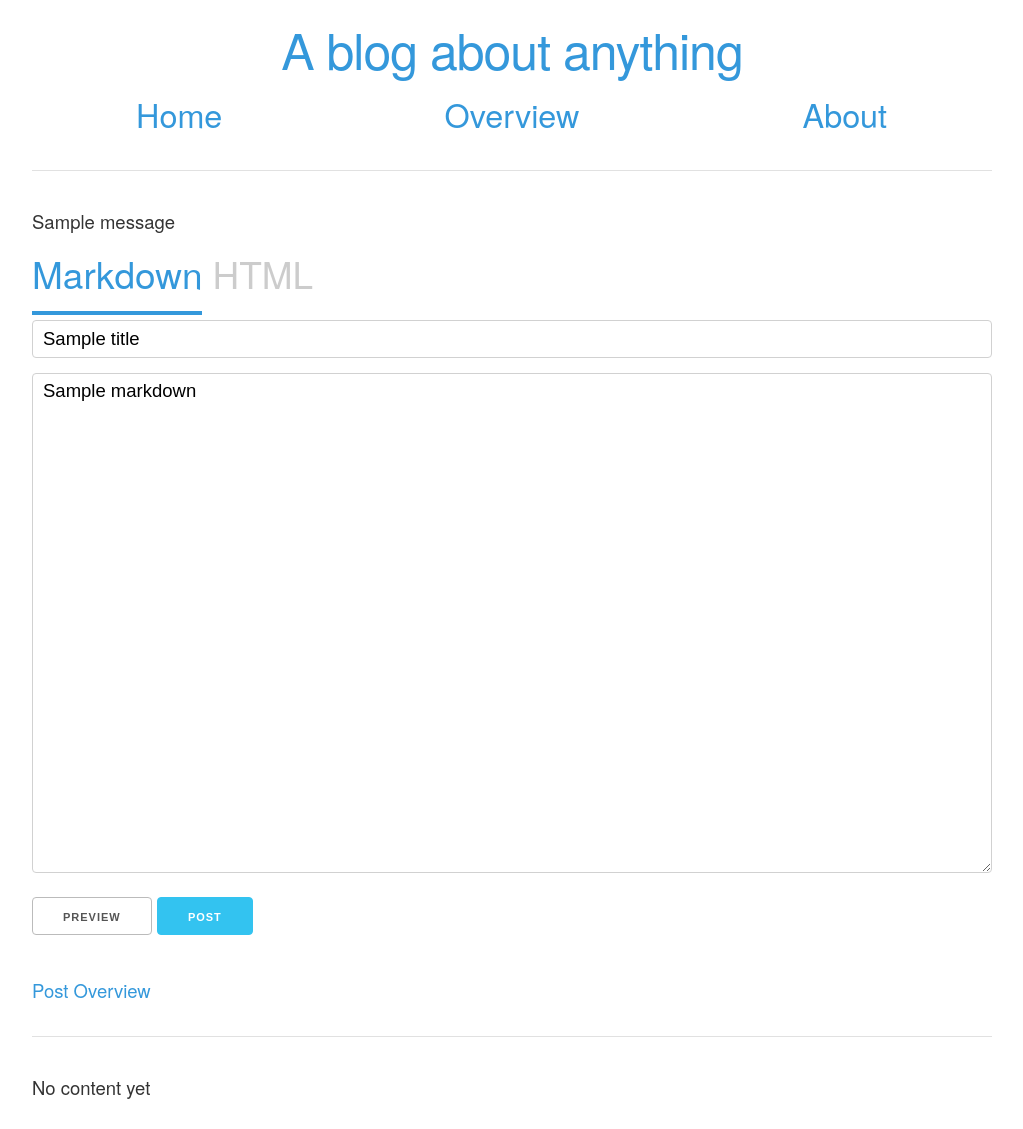
After one commit to j0holo/simple_blog, a Python web app: template app/templates/admin/update_post.html in a window 1280 px wide. The commit adds this page. Shown: the whole page, without its empty margins (128-1151 px from the left). Run offline with Jinja, Linux system fonts and the light colour scheme; the template is opened without the code that fills it: most values are stand-ins (such as "Sample title", 1, 10 or a date in 2020); one stand-in notice (Sample message) is shown.

Commit message:
Fix an update bug with the post editor
The admin/update/<post_id> route used the same HTML as the
add_post view, but that introduced some subtle bugs. Now the
add_post and update_post function use different templates, but
the differences are still small. Also the form elements are
properly aligned with each other.

```diff
--- a/app/static/style.css
+++ b/app/static/style.css
@@ -57,6 +57,7 @@
 body {
 	font-size: 1.85em;
 	line-height: 1.7em;
+    color: #333333;
 }
 
 a {
@@ -129,7 +130,6 @@
 }
 
 .post-details {
-	color: #444444;
 	margin-bottom: 0.5em;
 	font-style: italic;
 	font-size: 1em;
--- a/app/templates/admin/post_overview.html
+++ b/app/templates/admin/post_overview.html
@@ -66,6 +66,6 @@
     {% endif %}
 
     {% if session['logged_in'] %}
-        <a href="{{ url_for('admin.add_post') }}">Add a new post</a>
+        <a href="{{ url_for('.add_post') }}">Add a new post</a>
     {% endif %}
 {% endblock %}
--- /dev/null
+++ b/app/templates/admin/update_post.html
@@ -0,0 +1,67 @@
+{% extends "base.html" %}
+
+{% block header_title %}Preview your Markdown{% endblock %}
+
+{% block body %}
+<div class="row">
+    <div class="twelve columns">
+        {% with messages = get_flashed_messages() %}
+            {% if messages %}
+                {% for message in messages %}
+                    <span>{{message}}</span>
+                {% endfor %}
+            {% endif %}
+        {% endwith %}
+    </div>
+</div>
+
+<form action="{{ url_for('.update_post', post_id=post_id) }}" method="post">
+    <div class="row">
+        <div class="twelve columns">
+            <div class="tabs">
+
+                <input type="radio" checked name="tabs" id="tab1">
+                <label for="tab1">
+                    <span>Markdown</span>
+                </label>
+
+                <input type="radio" name="tabs" id="tab2">
+                <label for="tab2">
+                    <span>HTML</span>
+                </label>
+
+                <div id="tab-content1" class="tab-content">
+                    <input class="input-post-title" type="text" name="title" value="{{ title }}" required placeholder="Your title...">
+                    <textarea class="input-post-textarea" id="textarea"
+                        name="markdown_text" rows="30" cols="40"
+                        placeholder="Start writing your post..."
+                        required
+                        onkeypress="insert_four_spaces(event)">{% if markdown -%}{{ markdown }}{% endif -%}
+                    </textarea>
+                </div>
+
+                <div id="tab-content2" class="tab-content">
+                    {% if title %}
+                        <h1>{{ title }}</h1>
+                    {% endif %}
+                    {% if html %}
+                        <div class="markdown-preview">
+                            {{ html }}
+                        </div>
+                    {% endif %}
+                </div>
+
+            </div>
+        </div>
+    </div>
+
+    <div class="row">
+        <div class="twelve columns">
+            <input type="submit" name="submit" value="preview">
+            <input class="button-primary" type="submit" name="submit" value="post">
+        </div>
+    </div>
+</form>
+
+<a href="{{ url_for('.posts') }}">Post Overview</a>
+{% endblock %}
```
Also changed, not shown: app/templates/admin/add_post.html (added, +67 -0 lines), app/templates/admin/post_editor.html (deleted, +0 -67 lines), app/views/admin.py (+10 -4 lines).
